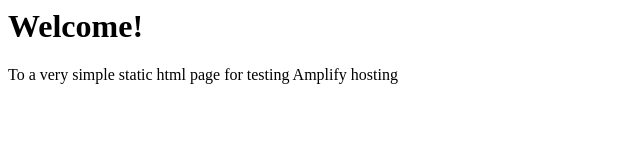
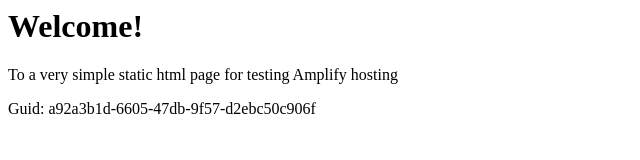
Before and after one commit to aws-aemilia-icn/Github-PR-Commit-Integration-Test-DoNotTouch-v1-prod-ap-northeast-2, a website: page src/index.html in a window 1280 px wide. Shown: the whole page, without its empty margins (0-640 px from the left). Drawn offline with Linux system fonts and the light colour scheme.

Commit message:
commit from integ tests

```diff
--- a/src/index.html
+++ b/src/index.html
@@ -1,3 +1,5 @@
+
+
 <html lang="en">
 
 <head>
@@ -10,6 +12,6 @@
 <body>
     <h1>Welcome!</h1>
     <p>To a very simple static html page for testing Amplify hosting</p>
-</body>
+    <p>Guid: a92a3b1d-6605-47db-9f57-d2ebc50c906f</p></body>
 
 </html>
```
